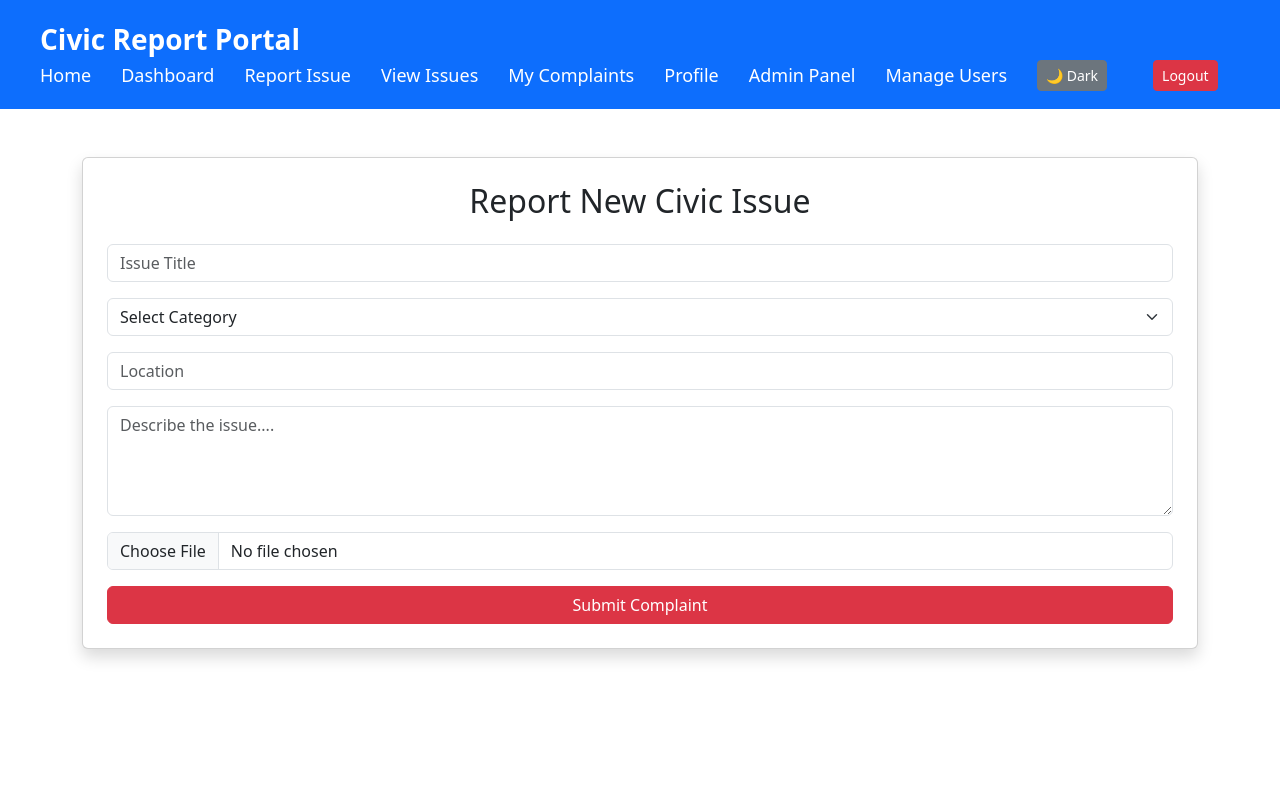
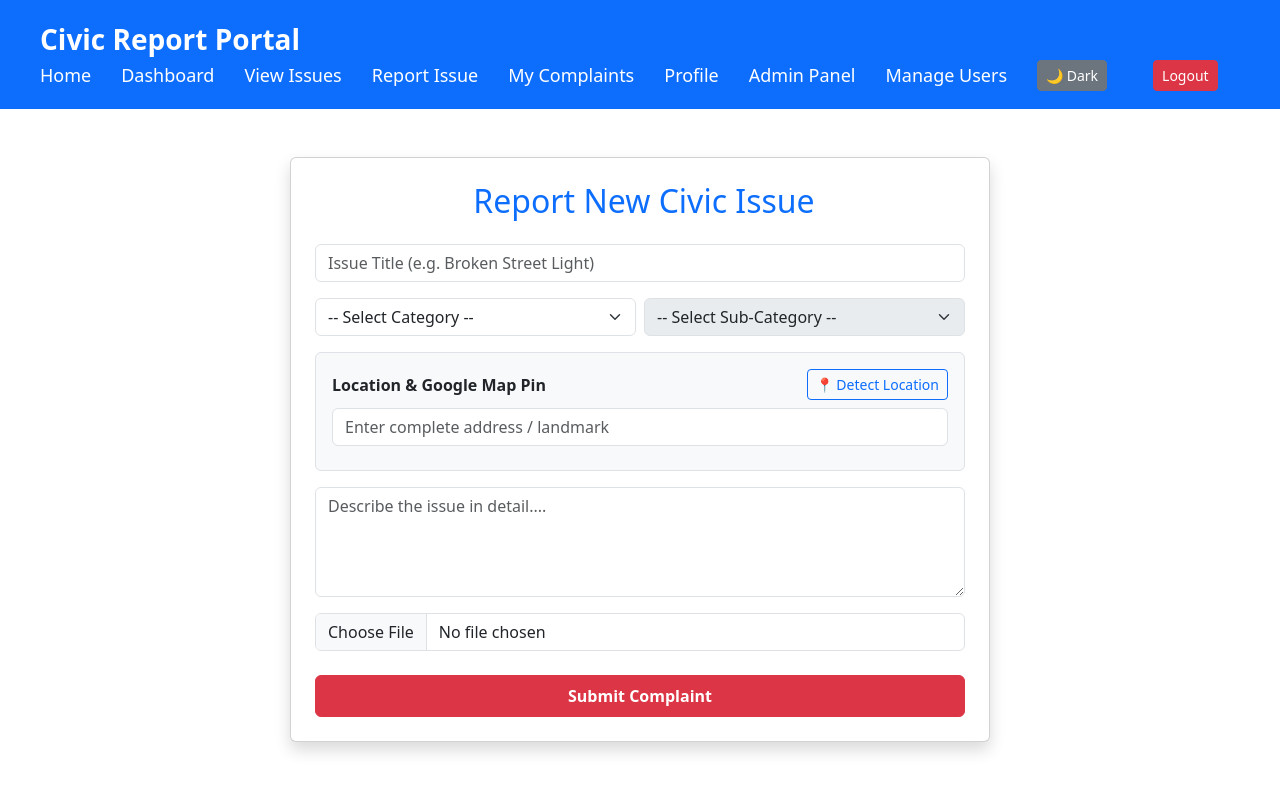
Before and after one commit to pfeny40/civic-report-portal, a React (Vite) app in the folder client/: page /report in a window 1280 px wide. Shown: the top 792 px of the page. Built offline with nearby package versions, Linux system fonts and the light colour scheme; sample sign-in values are in the browser's storage.

Commit message:
Fix user roles, admin actions and API endpoints

```diff
--- a/client/src/components/Navbar.jsx
+++ b/client/src/components/Navbar.jsx
@@ -26,7 +26,7 @@ function Navbar() {
     };
 
     return (
-        <nav style={{position: "sticky", zIndex: 1050}}>
+        <nav style={{ position: "sticky", zIndex: 1050 }}>
             <div className="logo">
                 Civic Report Portal
             </div>
@@ -44,11 +44,14 @@ function Navbar() {
                 {isLoggedIn ? (
                     <>
 
-                        <Link to="/dashboard">Dashboard</Link>
+                        {user?.role === "admin" && (
+                            <>
+                                <Link to="/dashboard">Dashboard</Link>
+                                <Link to="/issues">View Issues</Link>
+                            </>
+                        )}
 
                         <Link to="/report">Report Issue</Link>
-
-                        <Link to="/issues">View Issues</Link>
 
                         <Link to="/my-complaints">My Complaints</Link>
 
--- a/client/src/pages/EditIssue.jsx
+++ b/client/src/pages/EditIssue.jsx
@@ -23,7 +23,7 @@ function EditIssue() {
         e.preventDefault();
         try {
             await axios.put(
-                `https://amiable-luck-production-e7d8.up.railway.app/api/issues/${id}`,
+                `https://civic-report-portal-api.onrender.com/api/auth/login/${id}`,
                 formData,
                 {
                     headers: {
@@ -46,7 +46,7 @@ function EditIssue() {
     }, []);
     const fetchIssue = async () => {
         try {
-            const res = await axios.get(`https://amiable-luck-production-e7d8.up.railway.app/api/issues/${id}`);
+            const res = await axios.get(`https://civic-report-portal-api.onrender.com/api/auth/login/${id}`);
             setFormData(res.data);
         } catch (error) {
             console.log(error);
--- a/client/src/pages/IssueDetails.jsx
+++ b/client/src/pages/IssueDetails.jsx
@@ -12,7 +12,7 @@ function IssueDetails() {
 
     const fetchIssue = async () => {
         try {
-            const res = await axios.get(`https://amiable-luck-production-e7d8.up.railway.app/api/issues/${id}`);
+            const res = await axios.get(`https://civic-report-portal-api.onrender.com/api/auth/login/${id}`);
             setIssue(res.data);
         } catch (error) {
             console.log(error);
--- a/client/src/pages/Profile.jsx
+++ b/client/src/pages/Profile.jsx
@@ -19,7 +19,7 @@ function Profile() {
     const fetchStats = async (email) => {
         try {
             const res = await axios.get(
-                `https://amiable-luck-production-e7d8.up.railway.app/api/issues/user/${email}`
+                `https://civic-report-portal-api.onrender.com/api/auth/login/${email}`
             );
 
             setTotal(res.data.length);
--- a/client/src/pages/ReportIssue.jsx
+++ b/client/src/pages/ReportIssue.jsx
@@ -3,22 +3,101 @@ import axios from "axios";
 import { toast } from "react-toastify";
 import emailjs from "@emailjs/browser";
 
+const categoryData = {
+    "Roads & Infrastructure": [
+        "Pothole (ખાડા)",
+        "Broken Road / Footpath (તૂટેલો રસ્તો)",
+        "Street Light Not Working (સ્ટ્રીટ લાઈટ બંધ)",
+        "Bridge Damage"
+    ],
+    "Waste & Sanitation": [
+        "Garbage Dumped in Public Place (જાહેર જગ્યાએ કચરો)",
+        "Overflowing Dustbins (ઓવરફ્લો થતી કચરાપેટી)",
+        "Public Toilet Cleaning (જાહેર શૌચાલયની સફાઈ)",
+        "Dead Animal Removal"
+    ],
+    "Water Supply & Drainage": [
+        "Water Leakage (પાણીનું લીકેજ)",
+        "Contaminated / Dirty Water (દૂષિત પાણી)",
+        "Drainage Overflow / Blockage (ગટર ઉભરાવી)",
+        "Low Water Pressure"
+    ],
+    "Public Parks & Trees": [
+        "Fallen / Dangerous Tree Branches (તૂટેલી ઝાડની ડાળીઓ)",
+        "Park Cleaning & Maintenance",
+        "Playground Damage"
+    ],
+    "Traffic & Stray Animals": [
+        "Stray Dog / Cattle Nuisance (રખડતા ઢોરની સમસ્યા)",
+        "Traffic Signal Malfunction (ટ્રાફિક સિગ્નલ ખરાબ)",
+        "Illegal Parking / Obstruction"
+    ],
+    "Other": [
+        "General Civic Issue"
+    ]
+};
+
 function ReportIssue() {
     const [formData, setFormData] = useState({
         title: "",
         category: "",
+        subcategory: "",
         location: "",
+        latitude: "",
+        longitude: "",
         description: "",
     });
 
+    const [subcategories, setSubcategories] = useState([]);
     const [image, setImage] = useState(null);
     const [loading, setLoading] = useState(false);
+    const [loadingMap, setLoadingMap] = useState(false);
 
     const handleChange = (e) => {
         setFormData({
             ...formData,
             [e.target.name]: e.target.value,
         });
+    };
+
+    const handleCategoryChange = (e) => {
+        const selectedCat = e.target.value;
+        setFormData({
+            ...formData,
+            category: selectedCat,
+            subcategory: "",
+        });
+        setSubcategories(categoryData[selectedCat] || []);
+    };
+
+    // Google Map Location Detector
+    const handleGetLocation = () => {
+        if (!navigator.geolocation) {
+            toast.error("Geolocation is not supported by your browser!");
+            return;
+        }
+
+        setLoadingMap(true);
+        navigator.geolocation.getCurrentPosition(
+            (position) => {
+                const lat = position.coords.latitude;
+                const lng = position.coords.longitude;
+
+                setFormData((prev) => ({
+                    ...prev,
+                    latitude: lat,
+                    longitude: lng,
+                    location: prev.location || `Lat: ${lat.toFixed(5)}, Lng: ${lng.toFixed(5)}`,
+                }));
+
+                setLoadingMap(false);
+                toast.info("📍 Location detected & pinned on Google Map!");
+            },
+            (error) => {
+                setLoadingMap(false);
+                toast.error("Unable to retrieve GPS location. Please enter manually.");
+            }
+        );
     };
 
     const handleSubmit = async (e) => {
@@ -28,17 +107,21 @@ function ReportIssue() {
             const data = new FormData();
             data.append("title", formData.title);
             data.append("category", formData.category);
+            data.append("subcategory", formData.subcategory);
             data.append("location", formData.location);
+            data.append("latitude", formData.latitude);
+            data.append("longitude", formData.longitude);
             data.append("description", formData.description);
+            if (image) {
                 data.append("image", image);
-            data.append("userEmail", JSON.parse(localStorage.getItem("user")).email);
-            console.log("Category =", formData.category);
+            }
 
-            for (let pair of data.entries()) {
-                console.log(pair[0], pair[1]);
-            }
+            const userObj = JSON.parse(localStorage.getItem("user") || "{}");
+            data.append("userEmail", userObj.email || "guest@civic.com");
+
+            // API Call (Issue Create Route)
             const response = await axios.post(
-                "https://amiable-luck-production-e7d8.up.railway.app/api/issues",
+                "https://civic-report-portal-api.onrender.com/api/issues", // Updated endpoint
                 data,
                 {
                     headers: {
@@ -47,17 +130,18 @@ function ReportIssue() {
                 }
             );
 
+            // EmailJS Notification Trigger
             await emailjs.send(
                 "service_29dmuol",
                 "template_x1sfgum",
                 {
                     name: "Civic Report Portal",
                     title: formData.title,
-                    category: formData.category,
+                    category: `${formData.category} (${formData.subcategory})`,
                     location: formData.location,
                     description: formData.description,
-                    user_email: JSON.parse(localStorage.getItem("user")).email,
-                    email: JSON.parse(localStorage.getItem("user")).email,
+                    user_email: userObj.email,
+                    email: userObj.email,
                 },
                 "raw8DD8j_43-Ajqhp"
             );
@@ -66,9 +150,13 @@ function ReportIssue() {
             setFormData({
                 title: "",
                 category: "",
+                subcategory: "",
                 location: "",
+                latitude: "",
+                longitude: "",
                 description: "",
             });
+            setImage(null);
             console.log(response.data);
             setLoading(false);
         } catch (error) {
@@ -79,60 +167,123 @@ function ReportIssue() {
     };
 
     return (
-        <div className="container mt-5">
-            <div className="card shadow p-4">
-                <h2 className="text-center mb-4">Report New Civic Issue</h2>
+        <div className="container mt-5 mb-5">
+            <div className="card shadow p-4" style={{ maxWidth: "700px", margin: "auto" }}>
+                <h2 className="text-center mb-4 text-primary">
+                    <i className="fa-solid fa-triangle-exclamation me-2"></i>Report New Civic Issue
+                </h2>
                 <form onSubmit={handleSubmit}>
+                    {/* Issue Title */}
                     <input
                         type="text"
                         name="title"
                         value={formData.title}
                         onChange={handleChange}
                         className="form-control mb-3"
-                        placeholder="Issue Title"
+                        placeholder="Issue Title (e.g. Broken Street Light)"
+                        required
                     />
 
+                    {/* Main Category Dropdown */}
+                    <div className="row g-2 mb-3">
+                        <div className="col-md-6">
                             <select
                                 name="category"
                                 value={formData.category}
+                                onChange={handleCategoryChange}
+                                className="form-select"
+                                required
+                            >
+                                <option value="">-- Select Category --</option>
+                                {Object.keys(categoryData).map((cat, idx) => (
+                                    <option key={idx} value={cat}>
+                                        {cat}
+                                    </option>
+                                ))}
+                            </select>
+                        </div>
+
+                        {/* Subcategory Dropdown */}
+                        <div className="col-md-6">
+                            <select
+                                name="subcategory"
+                                value={formData.subcategory}
                                 onChange={handleChange}
-                        className="form-select mb-3"
+                                className="form-select"
+                                disabled={!formData.category}
+                                required
                             >
-                        <option value="">Select Category</option>
-                        <option>Pothole</option>
-                        <option>Garbage</option>
-                        <option>Water Leakage</option>
-                        <option>Street Light</option>
-                        <option>Drainage</option>
+                                <option value="">-- Select Sub-Category --</option>
+                                {subcategories.map((sub, idx) => (
+                                    <option key={idx} value={sub}>
+                                        {sub}
+                                    </option>
+                                ))}
                             </select>
+                        </div>
+                    </div>
 
+                    {/* Location Input + Google Maps GPS Button */}
+                    <div className="p-3 mb-3 border rounded bg-light">
+                        <div className="d-flex justify-content-between align-items-center mb-2">
+                            <label className="fw-semibold mb-0">Location & Google Map Pin</label>
+                            <button
+                                type="button"
+                                className="btn btn-sm btn-outline-primary"
+                                onClick={handleGetLocation}
+                                disabled={loadingMap}
+                            >
+                                {loadingMap ? "📍 Detecting GPS..." : "📍 Detect Location"}
+                            </button>
+                        </div>
                         <input
                             type="text"
                             name="location"
                             value={formData.location}
                             onChange={handleChange}
-                        className="form-control mb-3"
-                        placeholder="Location"
+                            className="form-control mb-2"
+                            placeholder="Enter complete address / landmark"
+                            required
                         />
 
+                        {/* Google Map Embedded Preview */}
+                        {formData.latitude && formData.longitude && (
+                            <div className="mt-2 rounded overflow-hidden" style={{ height: "180px" }}>
+                                <iframe
+                                    title="Google Map Pin Location"
+                                    width="100%"
+                                    height="100%"
+                                    frameBorder="0"
+                                    src={`https://maps.google.com/maps?q=${formData.latitude},${formData.longitude}&z=15&output=embed`}
+                                ></iframe>
+                            </div>
+                        )}
+                    </div>
+
+                    {/* Description */}
                     <textarea
                         name="description"
                         value={formData.description}
                         onChange={handleChange}
                         className="form-control mb-3"
                         rows="4"
-                        placeholder="Describe the issue...."
+                        placeholder="Describe the issue in detail...."
+                        required
                     ></textarea>
+
+                    {/* Image File Upload */}
                     <input
                         type="file"
                         accept="image/*"
                         capture="environment"
-                        className="form-control mb-3"
+                        className="form-control mb-4"
                         onChange={(e) => setImage(e.target.files[0])}
                     />
+
+                    {/* Submit Button */}
                     <button
                         type="submit"
-                        className="btn btn-danger w-100"
+                        className="btn btn-danger w-100 py-2 fw-semibold"
                         disabled={loading}
                     >
                         {loading ? "⏳ Submitting..." : "Submit Complaint"}
```
Also changed, not shown: client/src/pages/AdminDashboard.jsx (+30 -7 lines), client/src/pages/Dashboard.jsx (+9 -3 lines), client/src/pages/Login.jsx (+11 -3 lines), client/src/pages/ManageUsers.jsx (+8 -7 lines), client/src/pages/MyComplaints.jsx (+20 -5 lines), client/src/pages/Register.jsx (+16 -2 lines), client/src/pages/ViewIssues.jsx (+9 -3 lines), 1 other file (tests, documents, lock files or other folders). Lines whose indentation alone changed are shown as unchanged.
